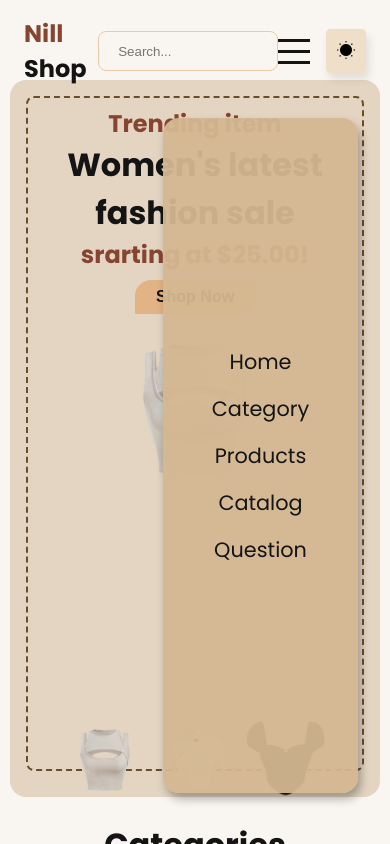
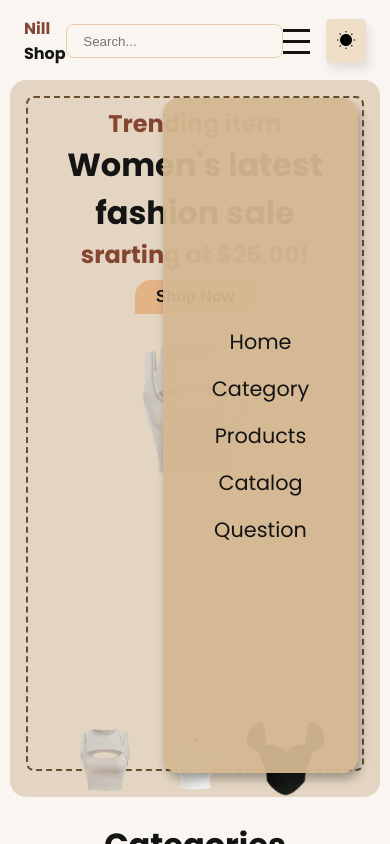
Before and after one commit to NillCode/Nill-Shop, a plain HTML site: page index.html in a window 390 px wide. Both pictures are taken after a click on the element 294 px from the left and 51 px from the top of the page. Shown: the top 844 px of the page. Drawn offline with nearby package versions, Linux system fonts and the light colour scheme.

Commit message:
Add files via upload

```diff
--- a/style.css
+++ b/style.css
@@ -68,7 +68,6 @@ nav {
     left: 0;
     right: 0;
     z-index: 1000;
-    padding: 1rem;
 }
 
 nav.scrolled {
@@ -129,8 +128,8 @@ nav.scrolled {
     height: 1rem;
     position: relative;
     align-items: center;
+    color: var(--text-color);
 }
-
 
 .nav__menu {
     width: 100%;
@@ -652,6 +651,7 @@ nav.scrolled {
 .footer__coulmn input {
     padding: 1rem;
     border-radius: .5rem;
+    width: 100%;
     border: 1px solid var(--secondary-color);
     background-color: transparent;
 }
@@ -684,7 +684,7 @@ nav.scrolled {
     transition: opacity 0.5s ease;
 }
 
-.loading-screen p{
+.loading-screen p {
     color: var(--text-color);
     font-size: 1rem;
 }
@@ -802,7 +802,6 @@ nav.scrolled {
 }
 
 @media (width < 480px) {
-
     .nav__container {
         padding-inline: .5rem;
     }
@@ -812,7 +811,7 @@ nav.scrolled {
     }
 
     .nav__menu span {
-        width: 2rem;
+        width: 1.7rem;
     }
 
     .search {
@@ -821,6 +820,19 @@ nav.scrolled {
 
     .nav__links {
         width: 50%;
+    }
+
+    .toggle button {
+        padding: .5rem;
+    }
+
+    .toggle i {
+        font-size: 1.5rem;
+    }
+
+    .search {
+        width: 100%;
+        padding: 1rem;
     }
 
     .home {
@@ -845,7 +857,7 @@ nav.scrolled {
     }
 
     .logo {
-        font-size: 1.5rem;
+        font-size:100%;
     }
 
     .slider {
@@ -858,11 +870,11 @@ nav.scrolled {
         position: relative;
         top: -3rem;
         right: auto;
+        width: 100%;
         display: flex;
         justify-content: center;
         max-width: 270px;
         height: 250px;
-        object-fit: contain;
     }
 
     .home__right img {
```
